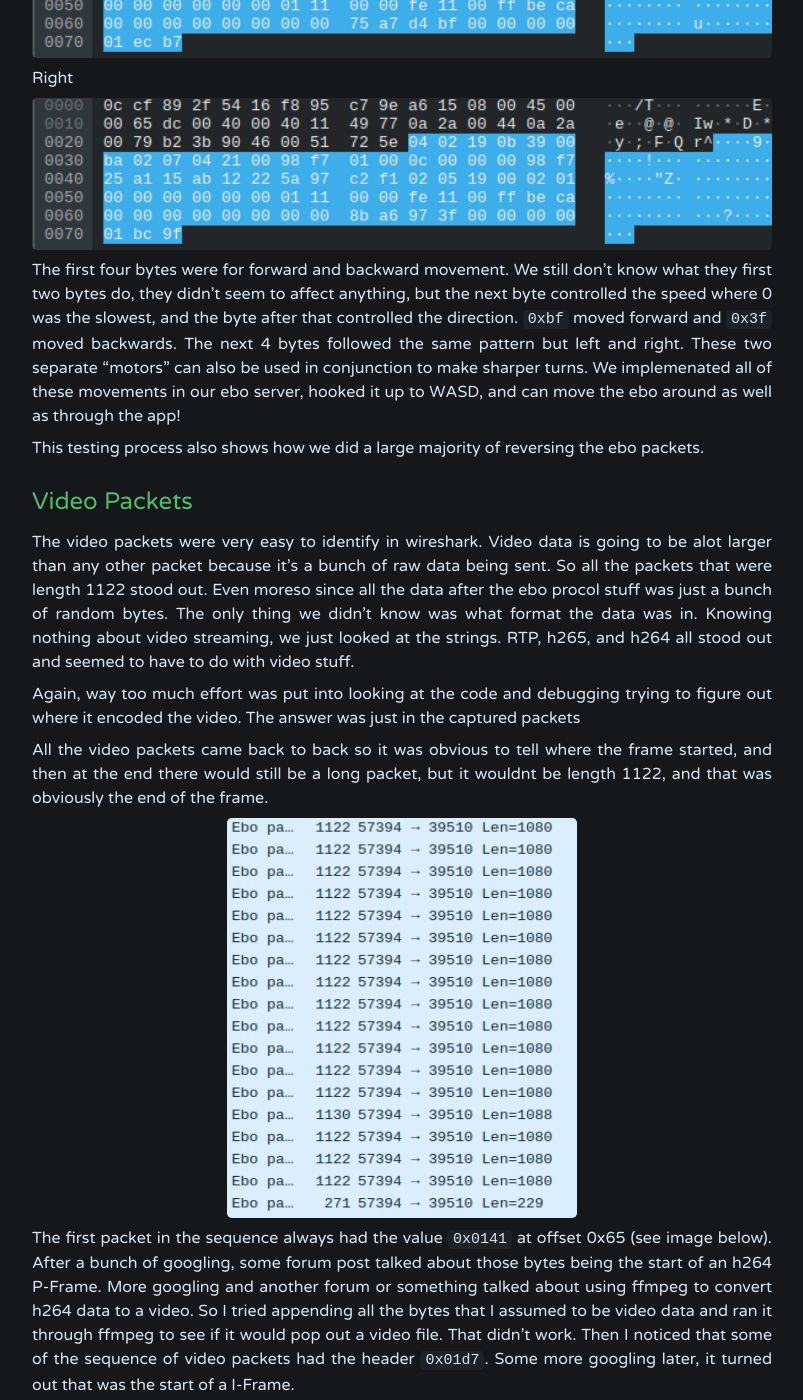
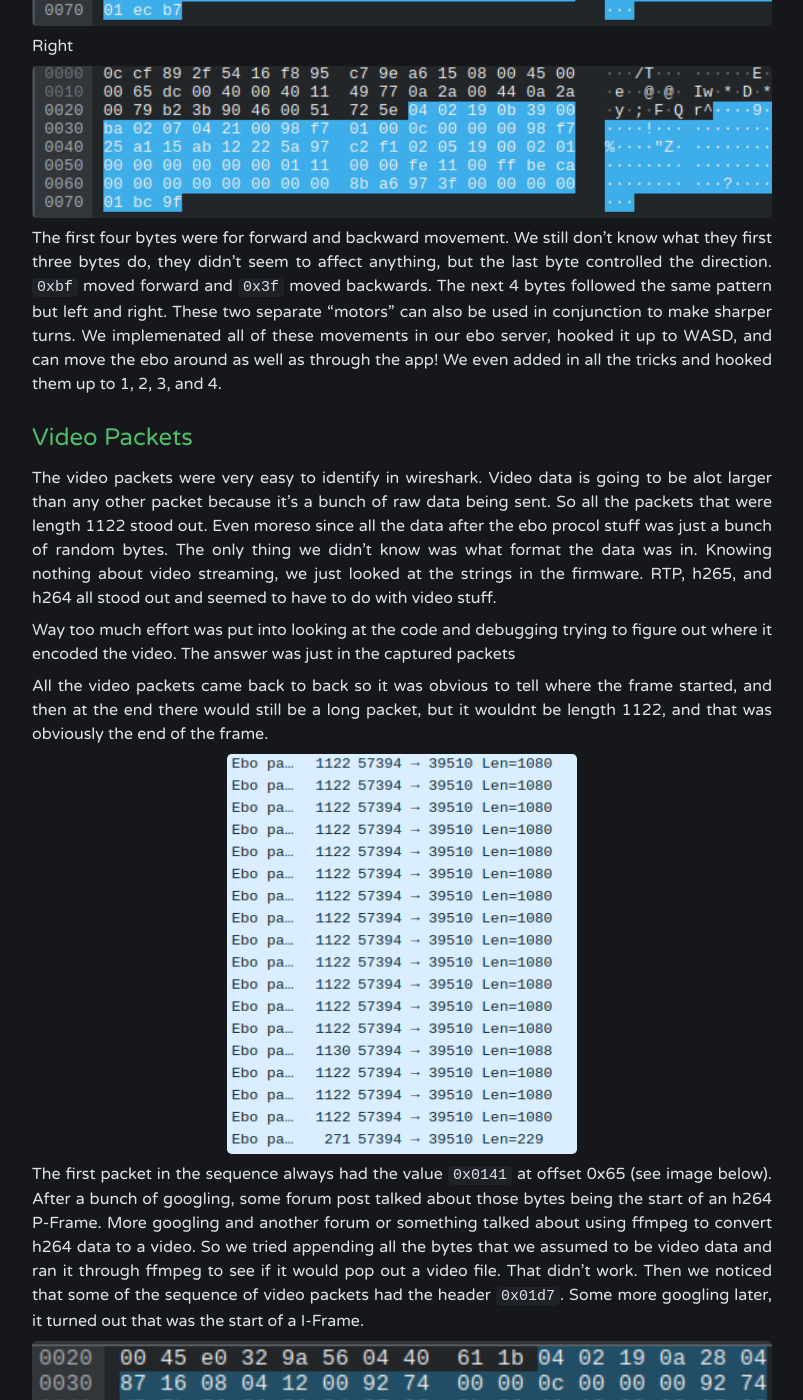
Before and after one commit to debugmen/debugmen.github.io, a Jekyll site: the page built from _posts/2022-03-10-enabot_series_part_2.md, in a window 1280 px wide and 1400 px high, scrolled down 19321 px. Shown: the whole window, without its empty margins (238-1041 px from the left). Built offline with Jekyll 4.4.1, drawn with Linux system fonts in a browser that asks for light colours; some of the changed text lies outside the part shown.

Commit message:
Small revisions

````diff
--- a/_posts/2022-03-10-enabot_series_part_2.md
+++ b/_posts/2022-03-10-enabot_series_part_2.md
@@ -403,7 +403,7 @@ Shows that when that value is 0xc8 we take that branch and we enter the `enterSe
 ```C
 if (mode??? == 0x2d)
 ```
-This is another branch that is taken when you start recording a video. When we press the record button in the app we could find a packet with the value `0x2d` at that spot and we'd know it's a packet to start recording.
+This is another branch that is taken when you start/stop recording a video because we can see the string that tells us that the camera's status. When we press the record button in the app we could find a packet with the value `0x2d` at that spot and we'd know it's a packet to start recording.
 
 So let's enter the `enterSelfCheckingMode` function, to then see the branches that can be taken inside of there...
 
@@ -419,11 +419,9 @@ Now that we undestand the branch values of these types of packets, it should be
 
 *If only.* More often then not we'd go to a function which had our branch and we would have no clue what it was doing, and figuring it out would be a lot of work. We know it takes this branch because of the `0xca` but the function it goes into seems to just unlock and lock some threads.
 
-This shows how tedious and hard decoding some of these packets was. This one packet alone pretty much had 4 branch values up to this point, and it felt like each branch value had multiple functions which handled them. We'd find a few branch values of one branch in one function and a few others of the same branch in another.
+This is why we spent some of our time reversing in wireshark. Some of these packets we didn't even need to look at the decompiled code to figure out what was happening. We could just use trial and error. Especially as we got more and more accustomed to how this protocol worked. However, when we hit a brick wall with this approach, then we would reverse the relevant function, usually with a better picture in mind from the info we learned doing the trial and error.
 
-This is why we spent so much time in wireshark. As much fun as reversing code is, sometimes there are just better ways to do reversing. This packet was much easier to figure out by just trial and error. When we hit a brick wall with this approach, then we would reverse the relevant function, usually with a better picture in mind from the info we learned doing the trial and error.
-
-In the two motor packets we see 8 bytes in the last full row of bytes. The packets have different values. We figured that since we knew all other parts of the packet, those values must control the direction and speed. So we setup a test.
+In this case, trial and error was the way to go. In the two motor packets we see 8 bytes in the last full row of bytes. The packets have different values for these values. We figured that since we knew all other parts of the packet, those values must control the direction and speed. So we setup a test.
 
 A capture was started, then the ebo was only moved forward, the capture was stopped, and a new capture was made only moving backwards, etc. until we had all 4 directions.
 
@@ -450,28 +448,25 @@ Right
 ![right](/assets/enabot_part2/right.png)
 
 
-The first four bytes were for forward and backward movement. We still don't know what they first two bytes do, they didn't seem to affect anything, but the next byte controlled the speed where 0 was the slowest, and the byte after that controlled the direction. `0xbf` moved forward and `0x3f` moved backwards. The next 4 bytes followed the same pattern but left and right. These two separate "motors" can also be used in conjunction to make sharper turns. We implemenated all of these movements in our ebo server, hooked it up to WASD, and can move the ebo around as well as through the app!
-
-This testing process also shows how we did a large majority of reversing the ebo packets.
+The first four bytes were for forward and backward movement. We still don't know what they first three bytes do, they didn't seem to affect anything, but the last byte controlled the direction. `0xbf` moved forward and `0x3f` moved backwards. The next 4 bytes followed the same pattern but left and right. These two separate "motors" can also be used in conjunction to make sharper turns. We implemenated all of these movements in our ebo server, hooked it up to WASD, and can move the ebo around as well as through the app! We even added in all the tricks and hooked them up to 1, 2, 3, and 4.
 
 
 ## Video Packets
 
-The video packets were very easy to identify in wireshark. Video data is going to be alot larger than any other packet because it's a bunch of raw data being sent. So all the packets that were length 1122 stood out. Even moreso since all the data after the ebo procol stuff was just a bunch of random bytes. The only thing we didn't know was what format the data was in. Knowing nothing about video streaming, we just looked at the strings. RTP, h265, and h264 all stood out and seemed to have to do with video stuff.
+The video packets were very easy to identify in wireshark. Video data is going to be alot larger than any other packet because it's a bunch of raw data being sent. So all the packets that were length 1122 stood out. Even moreso since all the data after the ebo procol stuff was just a bunch of random bytes. The only thing we didn't know was what format the data was in. Knowing nothing about video streaming, we just looked at the strings in the firmware. RTP, h265, and h264 all stood out and seemed to have to do with video stuff.
 
-Again, way too much effort was put into looking at the code and debugging trying to figure out where it encoded the video. The answer was just in the captured packets
-
+Way too much effort was put into looking at the code and debugging trying to figure out where it encoded the video. The answer was just in the captured packets
 
 All the video packets came back to back so it was obvious to tell where the frame started, and then at the end there would still be a long packet, but it wouldnt be length 1122, and that was obviously the end of the frame.
 
 <p style="text-align:center;"><img src="/assets/enabot_part2/video_frame.png" alt="video frame" style="height: 400px; width:350px;"/></p>
 
 
-The first packet in the sequence always had the value `0x0141` at offset 0x65 (see image below). After a bunch of googling, some forum post talked about those bytes being the start of an h264 P-Frame. More googling and another forum or something talked about using ffmpeg to convert h264 data to a video. So I tried appending all the bytes that I assumed to be video data and ran it through ffmpeg to see if it would pop out a video file. That didn't work. Then I noticed that some of the sequence of video packets had the header `0x01d7`. Some more googling later, it turned out that was the start of a I-Frame.
+The first packet in the sequence always had the value `0x0141` at offset 0x65 (see image below). After a bunch of googling, some forum post talked about those bytes being the start of an h264 P-Frame. More googling and another forum or something talked about using ffmpeg to convert h264 data to a video. So we tried appending all the bytes that we assumed to be video data and ran it through ffmpeg to see if it would pop out a video file. That didn't work. Then we noticed that some of the sequence of video packets had the header `0x01d7`. Some more googling later, it turned out that was the start of a I-Frame.
 
 ![PFrame](/assets/enabot_part2/p_frame.png)
 
-From the little bit I read about h264 from doing this research it seems that I-Frames are the initial frame of a video and P-Frames then modify that frame until the next I-Frame is sent. Basically, the video has to start with an I-Frame or it won't have an initial base to modify and thus can't produce a video. So I wrote a parser to parse all the video packets, and appended their h264 data together while making sure the first frame of the video was a P-Frame. I did this based off of the `branch1` values in the packets.
+From the little bit we read about h264 from doing this research it seems that I-Frames are the initial frame of a video and P-Frames then modify that frame until the next I-Frame is sent. Basically, the video has to start with an I-Frame or it won't have an initial base to modify and thus can't produce a video. So we wrote a parser to parse all the video packets, and appended their h264 data together while making sure the first frame of the video was a P-Frame. We did this based off of the `branch1` values in the packets.
 
 
 <p style="text-align:center;"><img src="/assets/enabot_part2/h264_branches.png" alt="H264 Packet Branches" style="height: 100px; width:320px;"/></p>
@@ -486,9 +481,15 @@ Now all that was left was running the parser and generating the video. Apparentl
 <p style="text-align:center;"><iframe width="420" height="315" src="/assets/enabot_part2/video.mp4" frameborder="0" allowfullscreen></iframe></p>
 
 
-From here, more research went into starting the video packets after connecting to the ebo. If we could figure that out we could connect to the ebo, start the ebo's video streaming, recieve the packets on our server, and then open a video player to watch the video live. The results of this will be shown in the final section.
+From here, more research went into starting the video packets after connecting to the ebo. If we could figure that out we could accomplish the following.
+1. We could connect to the ebo from our PC
+2. Start the ebo's video streaming
+3. Recieve the packets on our server
+4. Decode/append the packets into an h264 stream
+5. Open a video player to watch the video live in a GUI.
 
-Now H264 also supports sending audio and I was hoping after I created the video it would have the sound along with it, but it turns out, the audio packets were entirely separate from video.
+We were actually able to accomplish all of this and the results will be shown in the final section.
+
 
 ## Audio Packets
 
@@ -569,7 +570,7 @@ If we send a length 1118 packet from an old pcap with a key that has expired, we
 
 ![video_log](/assets/enabot_part2/video_log.png)
 
-Notice the final green line where it has "false" and "-1"'s. This lets us know if our key has actually worked or not.
+Notice the final green line where it has "false" and "-1"'s. This lets us know if our key has actually worked or not. Even though we were sending an expired key that returned -1, we were still able to move onto the next step of starting the camera, with or without the API's permission.
 
 There were 2 final packets we knew we had to send because they would show up as 'Handle_IOCTRL_Cmd's in the logs. We could also see where this was getting hit in the decompilation.
 
@@ -588,9 +589,9 @@ Notice bytes 0x63-0x62 are 0x32a. There is another packet almost identical to th
 
 ![videostarted](/assets/enabot_part2/video_started.png)
 
-Initially even though we knew we had to send these packets, when we did it wasn't working. After messing around with sending some of the packets that preceeded the packets we identified above, the video packets started rolling in! After messing around with starting the video from our ebo server, we noticed it didn't even require a key that worked, we could send an expired key and it didn't care. The only catch was that if we connected to the to the ebo from a phone, every time we connected to the ebo from our ebo server, it wanted heartbeat messages from the app. We get around this by just restarting FW_EBO_C everytime we connect though and it isn't an issue.
+Initially even though we knew we had to send these packets, when we did it wasn't working. After messing around with sending some of the packets that preceeded them, the video packets started rolling in! With some additional testing it came with a catch. If we connected to the to the ebo from a phone, every time we connected to the ebo from our ebo server, it wanted heartbeat messages from the app. When it didn't get them, it disconnected from our ebo server. We get around this by just restarting FW_EBO_C after connecting from a phone.
 
-We were then able to implement the video packets recieved into our ebo server and have a full GUI with the video stream.
+We were then able to implement the video packets recieved into our ebo server and made a full GUI with the video stream.
 
 ## Ebo Server In Action
 
````
Also changed, not shown: other parts of _posts/2022-03-10-enabot_series_part_2.md (+1 -1 lines).
